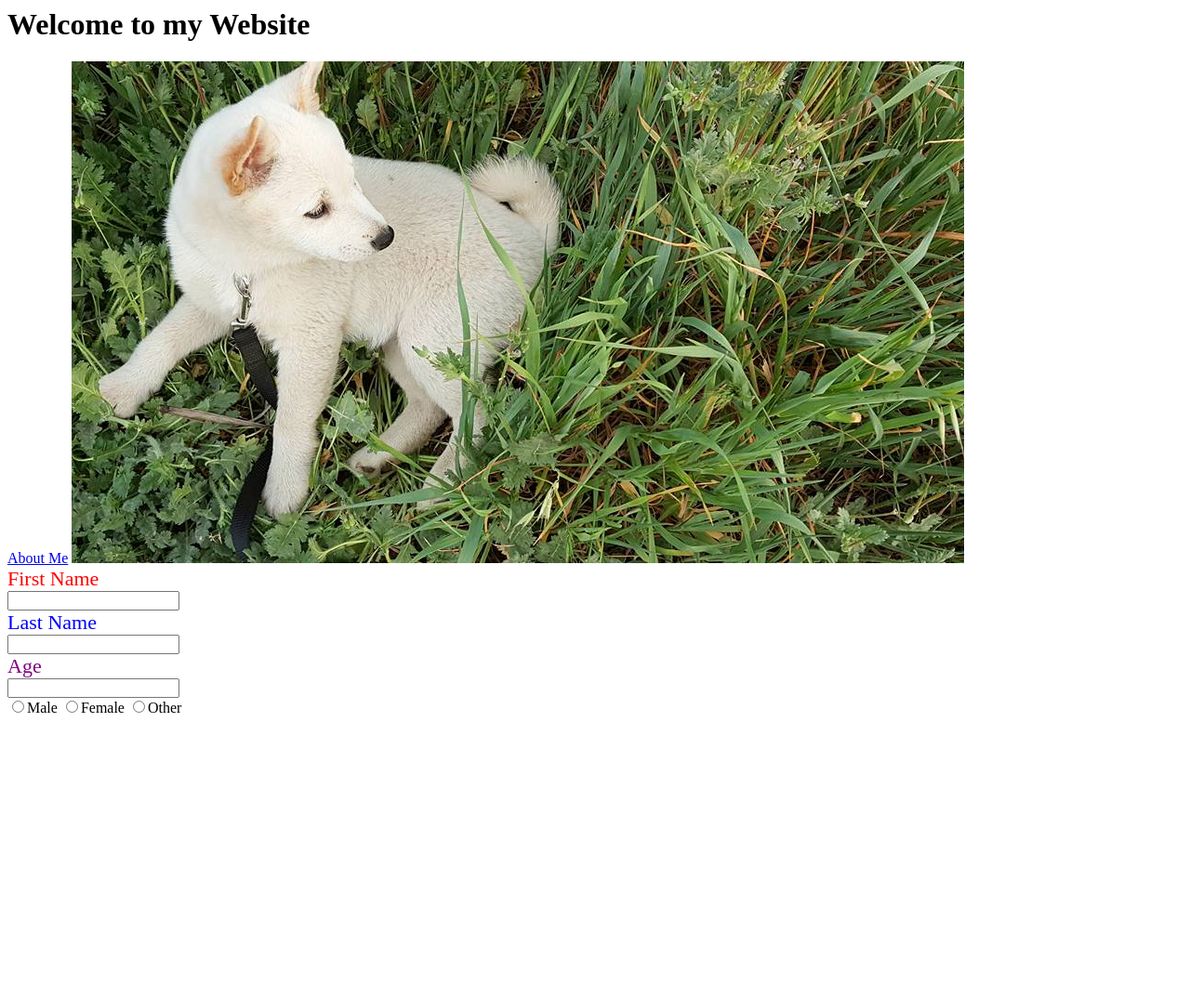
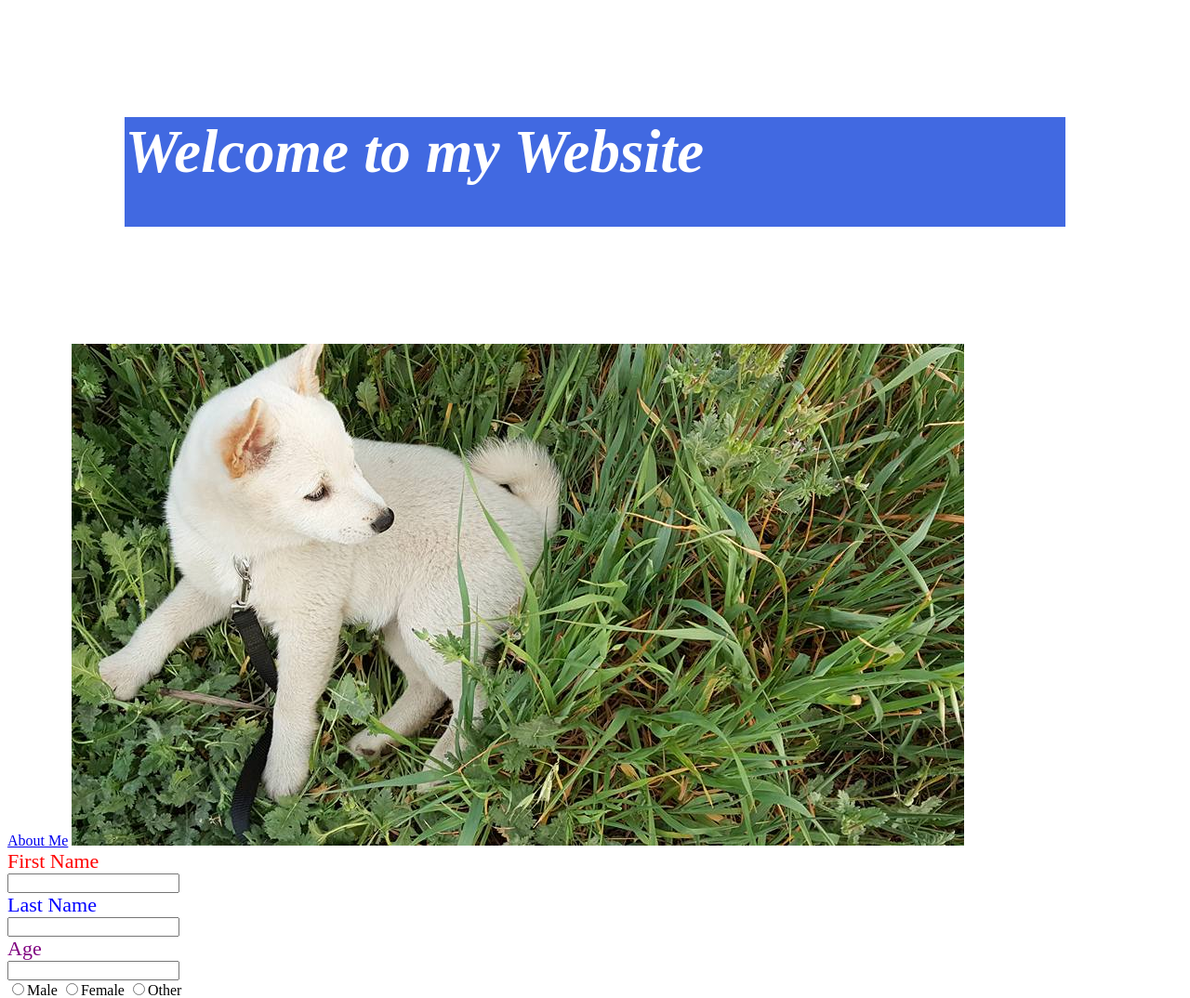
Before and after one commit to EscandonAlexJ/my-first-website, a plain HTML site: page Index.html in a window 1280 px wide. Shown: the whole page at 93% size. Before the commit the page ends 800 px from the top, so only its background shows below. Drawn offline with Linux system fonts and the light colour scheme.

Commit message:
Added More CSS

```diff
--- a/Index.html
+++ b/Index.html
@@ -3,7 +3,7 @@
     <link rel="stylesheet" href="/index.css">
 
     <body>
-        <h1>Welcome to my Website</h1>
+        <h1 class="field-h1">Welcome to my Website</h1>
         <a href="/about-me.html">About Me</a>
         <img src="/Puppy-Koda.jpg" alt="Puppy-Koda">
         <div>
@@ -29,5 +29,12 @@
         .first-name {font-size: 22px;}
         .last-name {font-size: 22px;}
         .age {font-size: 22px;}
+        .field-h1 {font-size: 65px;
+                   background-color: royalblue;
+                   color: white;
+                   font-style: italic;
+                   height: 15%;
+                    border: black;
+                    margin: 10%;}
     </style>
 </html>
```
